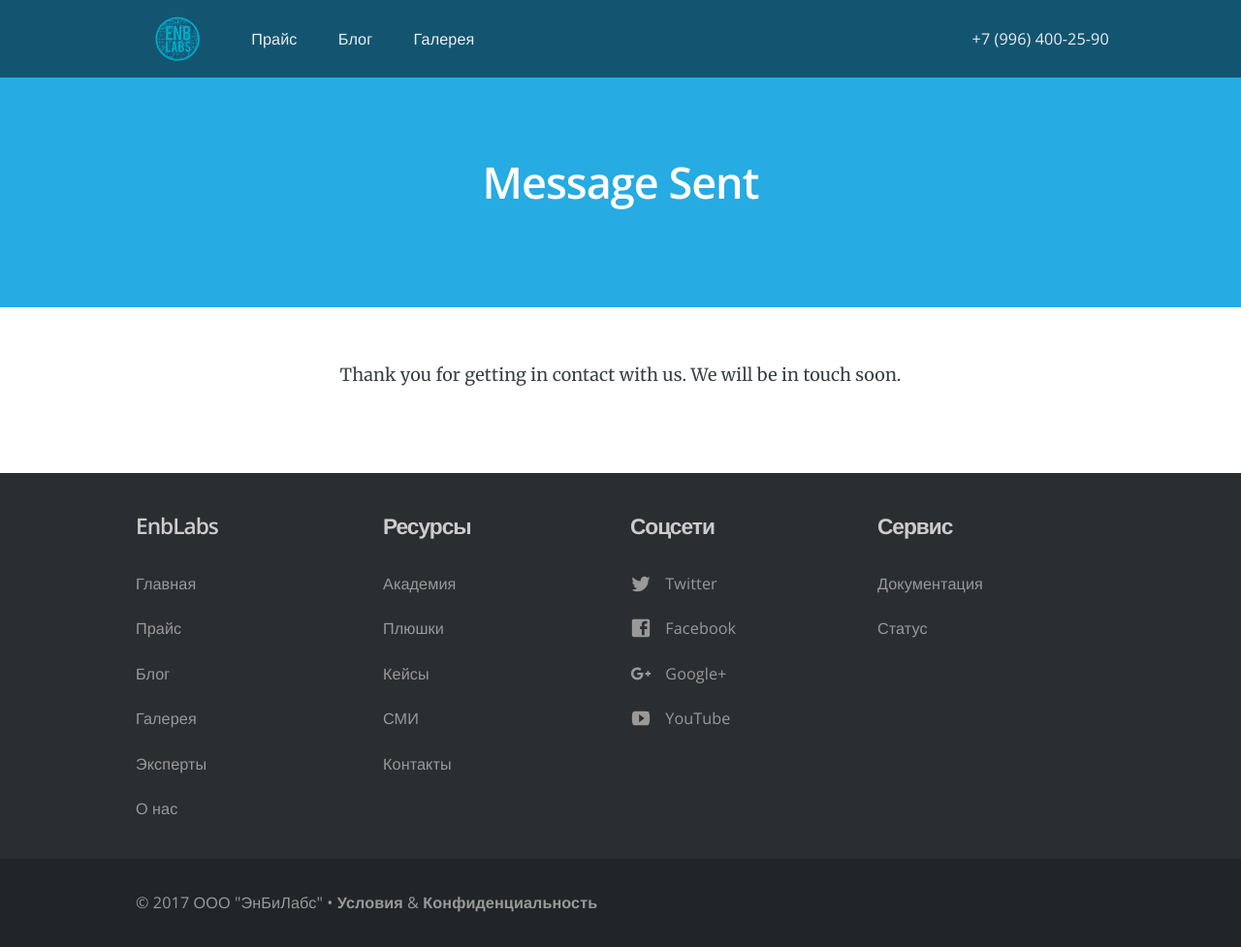
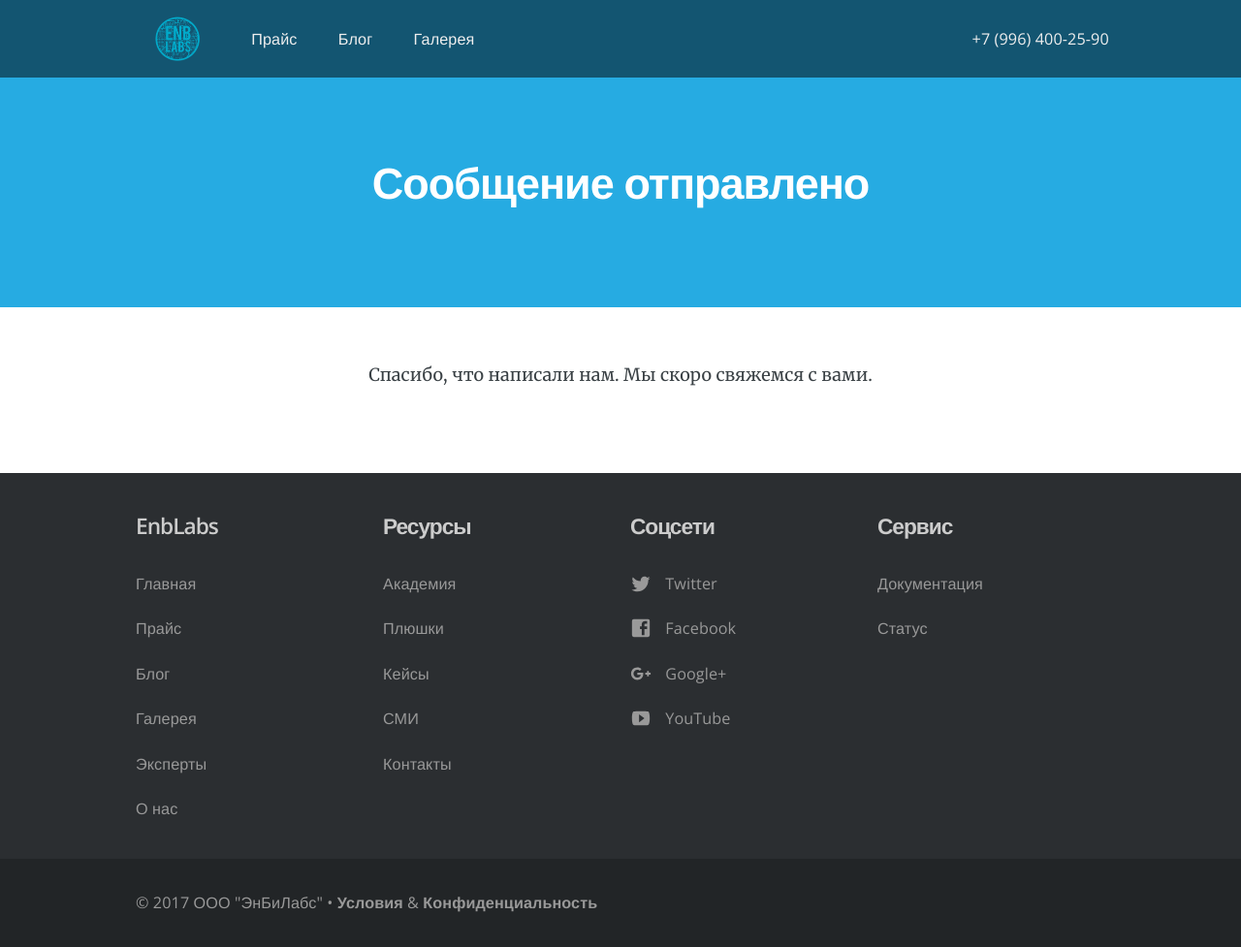
Before and after one commit to RakhimyanTim/enblabs.github.io, a Jekyll site: the page built from pages/contact_success.html, in a window 1280 px wide. Shown: the whole page at 97% size. Built offline with Jekyll 4.4.1, drawn with Linux system fonts in a browser that asks for light colours; nearby versions of some CDN libraries.

Commit message:
Update contact_success.html

```diff
--- a/pages/contact_success.html
+++ b/pages/contact_success.html
@@ -1,12 +1,12 @@
 ---
 layout: default
-title : Message Sent
-header : Message Sent
+title : Сообщение отправлено
+header : Сообщение отправлено
 permalink: /contact-success/
 ---
 
 <section>
 	<div class="container center-text">
-		<p>Thank you for getting in contact with us. We will be in touch soon.</p>
+		<p>Спасибо, что написали нам. Мы скоро свяжемся с вами.</p>
 	</div>
 </section>
```
